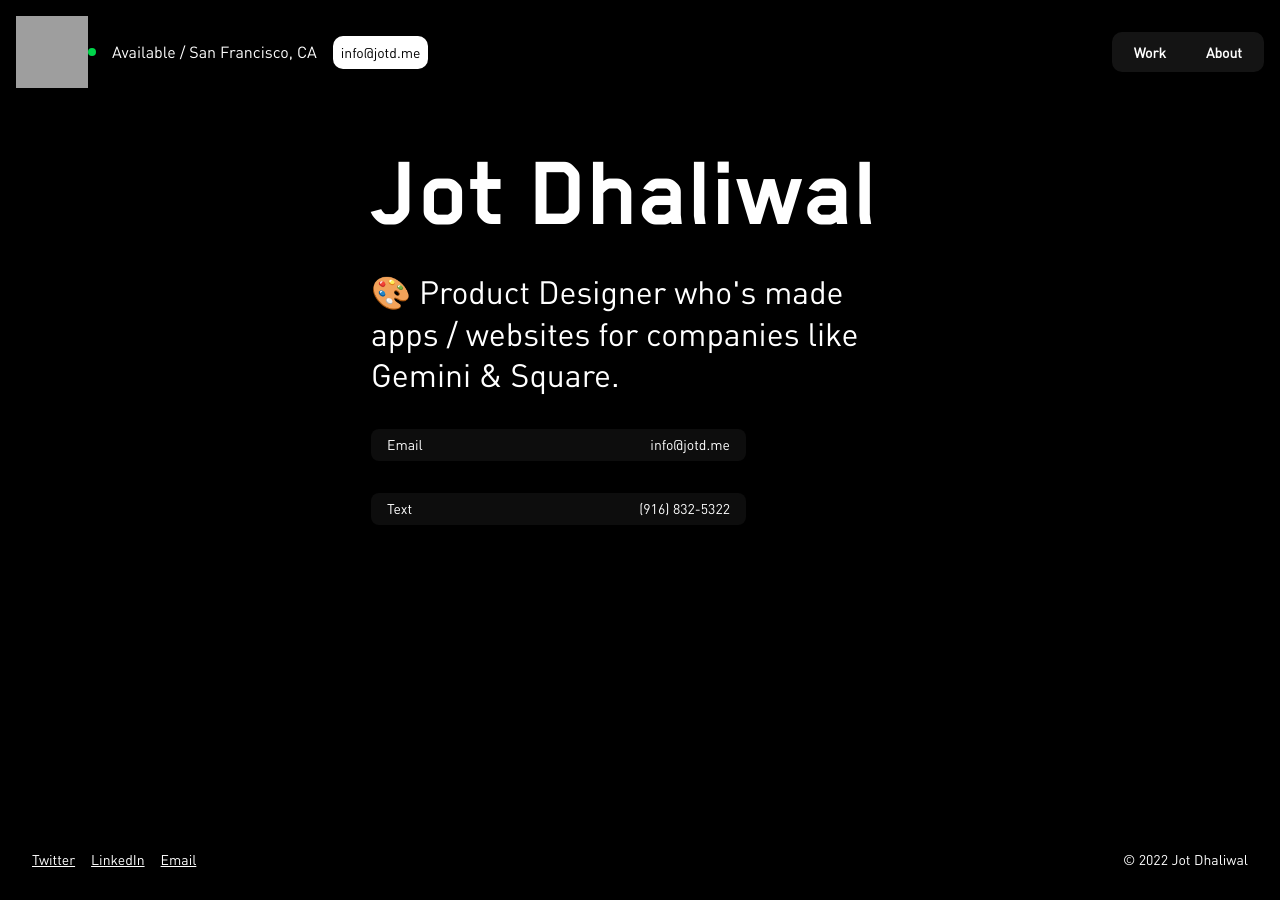
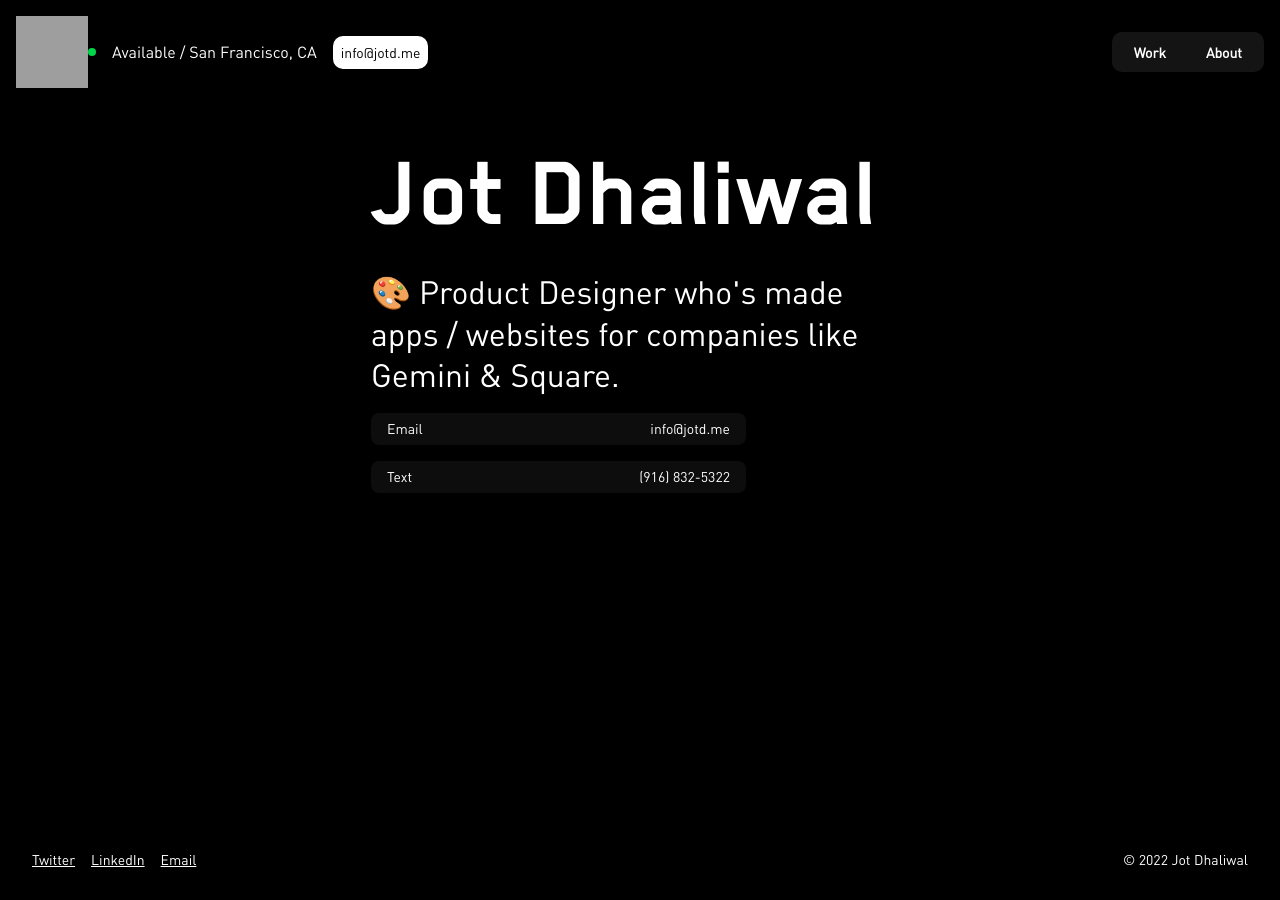
Before and after one commit to jotd/jotd-portfolio, a Jekyll site: the page index.html, which Jekyll copies as it is, in a window 1280 px wide and 900 px high. Built offline with Jekyll 4.4.1, drawn with Linux system fonts in a browser that asks for light colours; grey boxes are pictures that could not be loaded.

Commit message:
Update styles.css

```diff
--- a/css/styles.css
+++ b/css/styles.css
@@ -716,7 +716,7 @@ a.menu-link {
   margin-left: 16px;
   margin-right: 16px;
   margin-bottom: 8px;
-  margin-top: 32px;
+  margin-top: 16px;
   height: 32px;
   justify-content: center;
   align-items: center;
```
